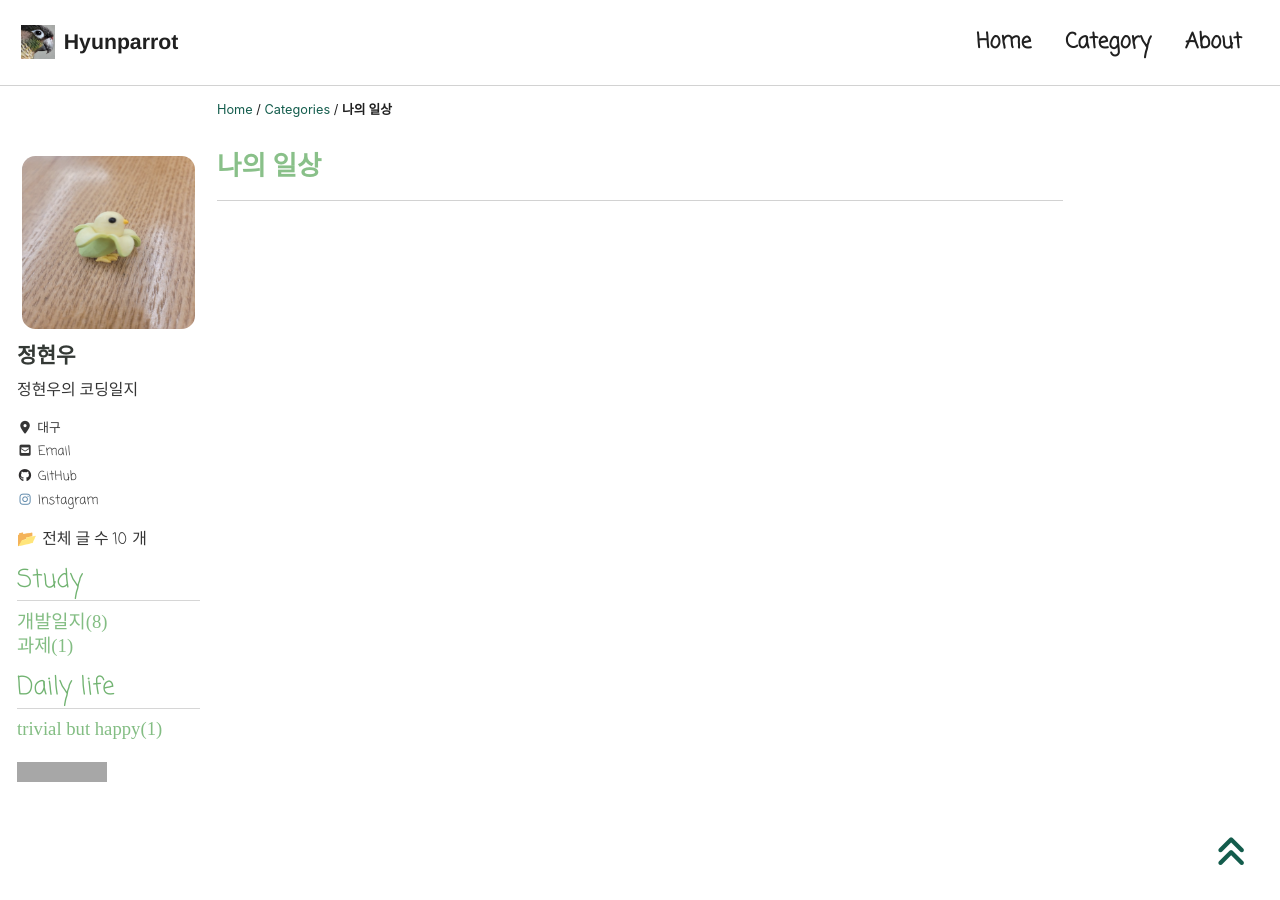
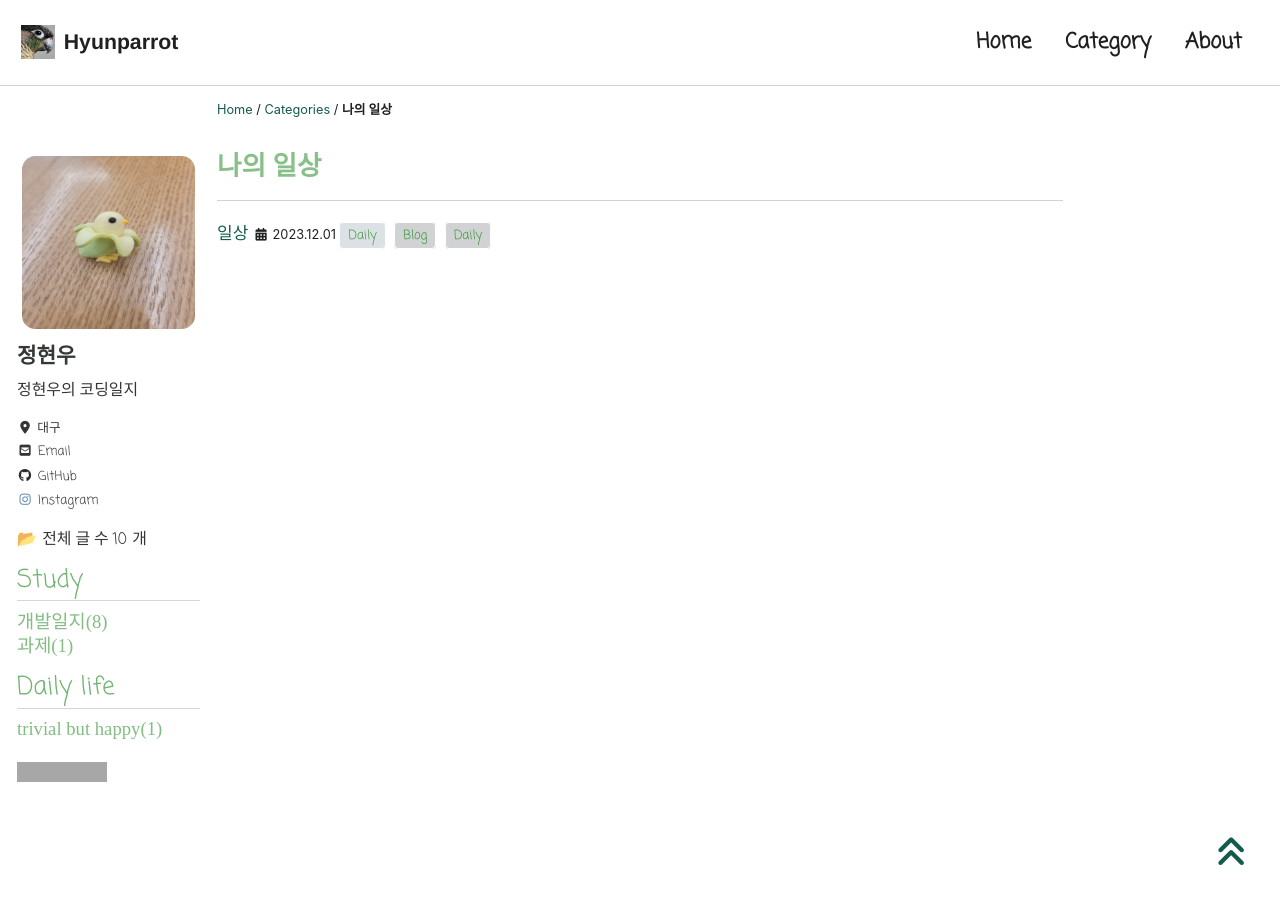
Before and after one commit to hyunparrot/hyunparrot.github.io, a Jekyll site: the page built from _pages/categories/category-daily.md, in a window 1280 px wide and 900 px high. Built offline with Jekyll 4.4.1, drawn with Linux system fonts in a browser that asks for light colours; cached includes are drawn as plain includes; nearby versions of some CDN libraries; some web fonts are replaced; grey boxes are pictures that could not be loaded.

Commit message:
Update category-daily.md

```diff
--- a/_pages/categories/category-daily.md
+++ b/_pages/categories/category-daily.md
@@ -10,5 +10,5 @@ sidebar_main: true
 
 ***
 
-{% assign posts = site.categories.daily %}
+{% assign posts = site.categories.Daily %}
 {% for post in posts %} {% include archive-single2.html type=page.entries_layout %} {% endfor %}
```
